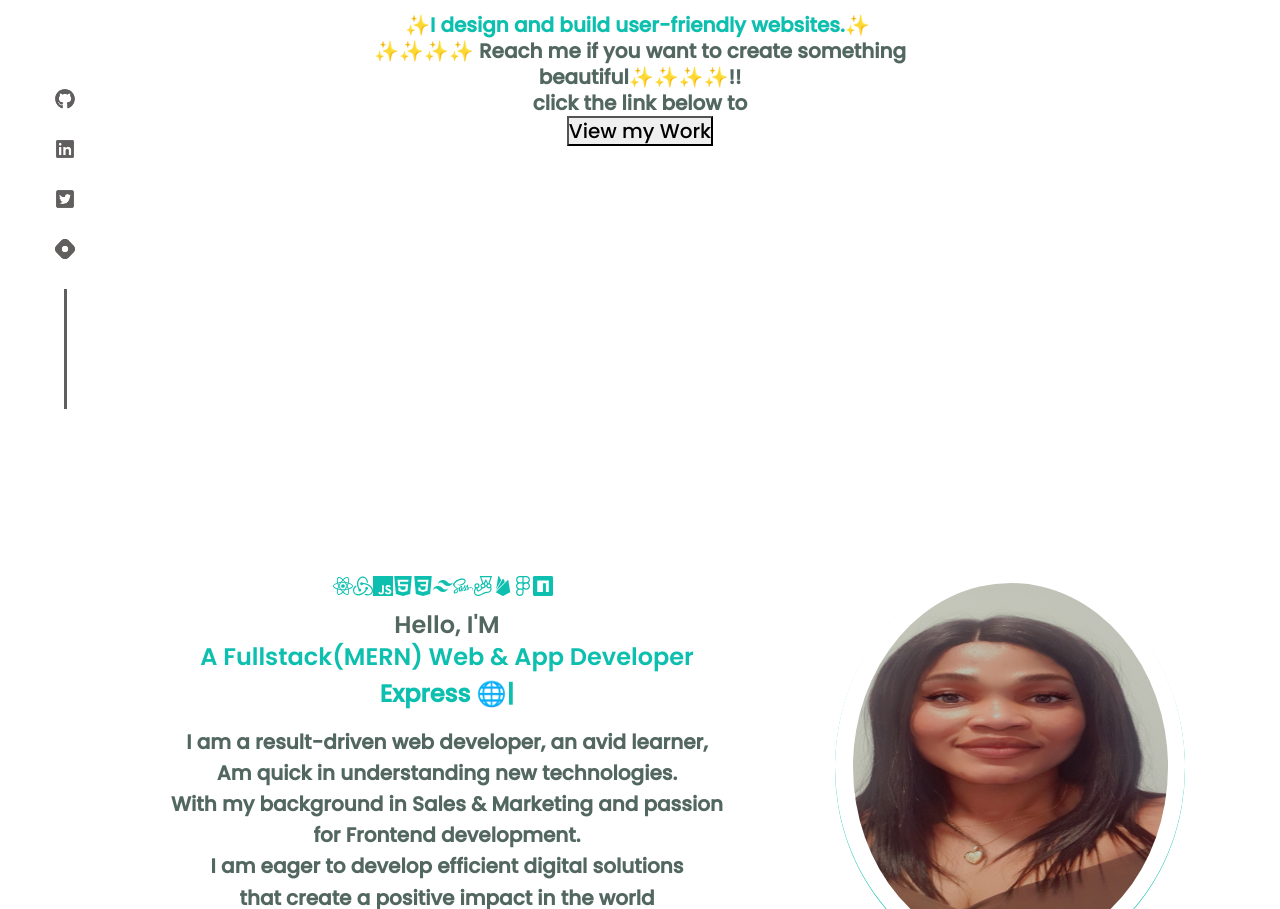
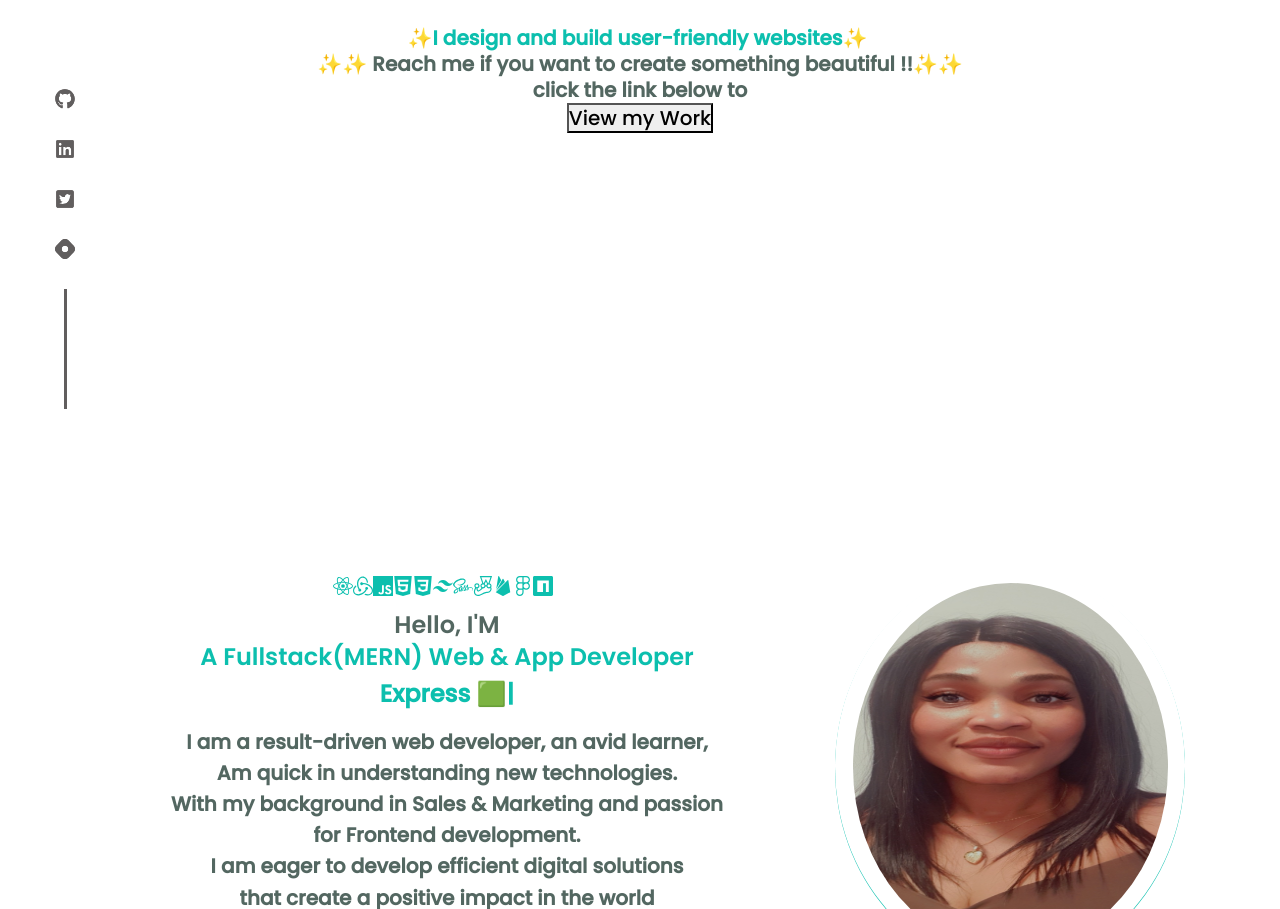
Before and after one commit to Eunnylans/Eunice_Portfolio, a React (Create React App) app: page / in a window 1280 px wide. Shown: the part 391-1300 px from the top of the page. Built offline with nearby package versions, Linux system fonts and the light colour scheme; a web font is replaced by a local one.

Commit message:
Updating About & Hero Components

```diff
--- a/src/Components/AboutMe.js
+++ b/src/Components/AboutMe.js
@@ -153,15 +153,15 @@ const Aboutme = () => {
                 <Typical
                   loop={Infinity}
                   steps={[
-                    "MongoDb 📊",
+                    "MongoDb 📚",
                     3000,
-                    "Express 🌐",
+                    "Express 🟩",
                     3000,
-                    "React 👩‍💻",
+                    "React 🧊",
                     3000,
-                    "NodeJs 👩‍💻",
+                    "NodeJs 🔮",
                     3000,
-                    "Sales & Marketing Enthusiast 🔮",
+                    "Sales & Marketing Enthusiast 👩‍💻",
                     3000,
                   ]}
                 />
@@ -172,7 +172,7 @@ const Aboutme = () => {
                 I am a result-driven web developer, an avid learner,
                 <br /> Am quick in understanding new technologies. <br />
                 With my background in Sales & Marketing and passion <br />
-                   for Frontend development. <br />
+                for Frontend development. <br />
                 I am eager to develop efficient digital solutions <br />
                 that create a positive impact in the world
               </span>
--- a/src/Components/Hero.js
+++ b/src/Components/Hero.js
@@ -1,8 +1,8 @@
 import { useContext } from "react";
+import { Link as LinkScroll } from "react-scroll";
 import UIContext from "../context/ui-context";
 import Contacts from "./Contacts";
 import Particles from "./Particles";
-import { Link as LinkScroll } from "react-scroll";
 
 const Hero = () => {
   const uiCtx = useContext(UIContext);
@@ -13,13 +13,14 @@ const Hero = () => {
         <h1>Hello 👋 My name is Eunice Abieyuwa Igbinedion</h1>
         <p>
           <span className="hero-colorText">
-          ✨I design and build user-friendly websites.✨
+            ✨I design and build user-friendly websites✨
           </span>
-          &nbsp; <br />✨✨✨✨ Reach me if you want to create something
-          beautiful✨✨✨✨!!<br />
+          &nbsp; <br />
+          ✨✨ Reach me if you want to create something beautiful !!✨✨
+          <br />
           click the link below to <br />
-
-        <button><LinkScroll
+          <button>
+            <LinkScroll
               // className="hamburger-nav-link"
               // activeClass="nav-link-active"
               to="projects"
@@ -29,7 +30,8 @@ const Hero = () => {
               duration={700}
             >
               View my Work
-      </LinkScroll>{" "} </button>
+            </LinkScroll>{" "}
+          </button>
         </p>
       </div>
       <Contacts />
```
Lines whose indentation alone changed are shown as unchanged.
